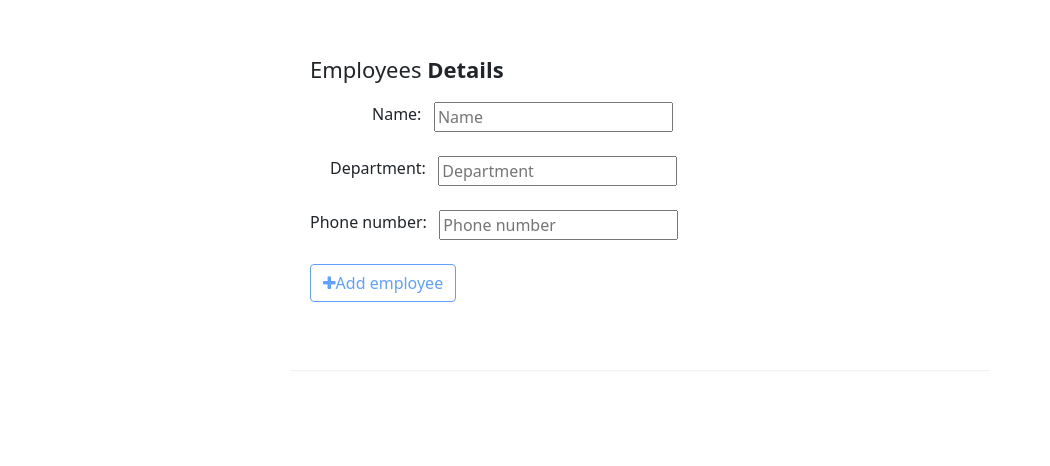
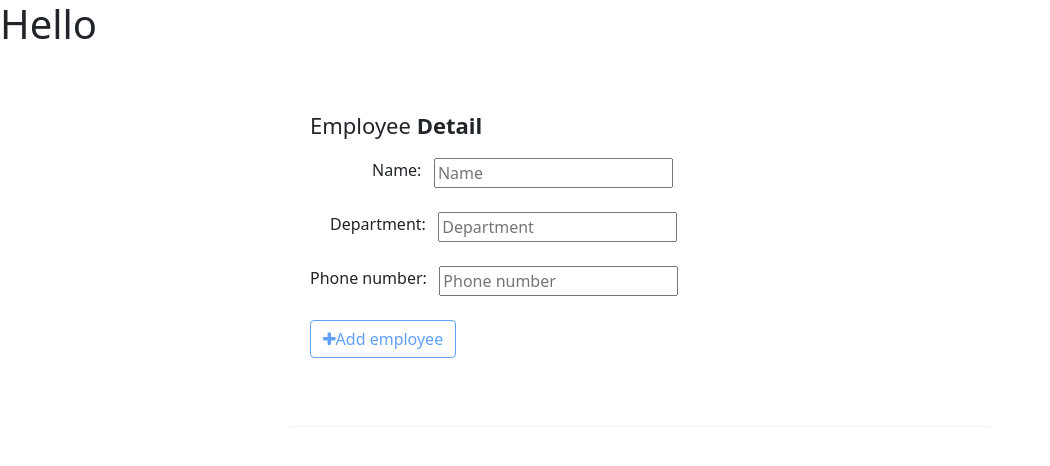
Before and after one commit to RajeshPrabhulalPrajapati/EmployeeManagementElectronApp, an Angular app: page / in a window 1280 px wide. Shown: the top 466 px of the page, without its empty margins (0-1050 px from the left). Built offline with nearby package versions, Linux system fonts and the light colour scheme.

Commit message:
test update 11

```diff
--- a/src/app/app.component.html
+++ b/src/app/app.component.html
@@ -4,7 +4,7 @@
       <div class="table-title">
         <div class="row">
           <div class="col-sm-8">
-            <h2>Employees <b>Details</b></h2>
+            <h2>Employee <b>Detail</b></h2>
           </div>
         </div>
       </div>
--- a/src/index.html
+++ b/src/index.html
@@ -12,6 +12,9 @@
 <script src="https://cdnjs.cloudflare.com/ajax/libs/popper.js/1.16.0/umd/popper.min.js"></script>
 </head>
 <body>
+  <h1>
+    Hello
+  </h1>
   <app-root></app-root>
 </body>
 </html>
```
Also changed, not shown: main.js (+6 -4 lines), package.json (+10 -2 lines).
